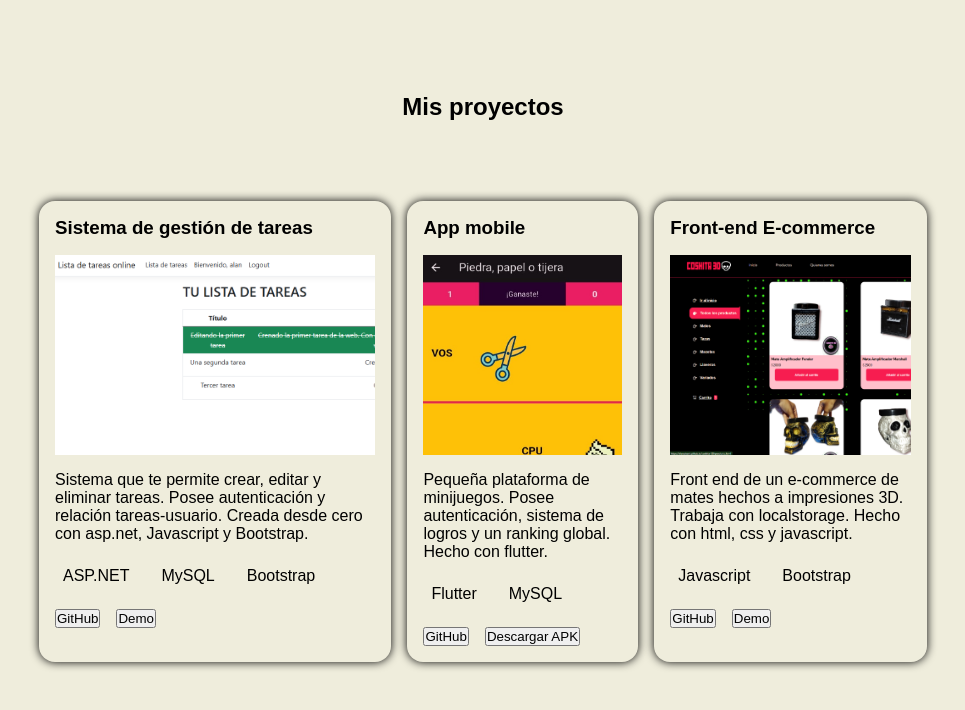
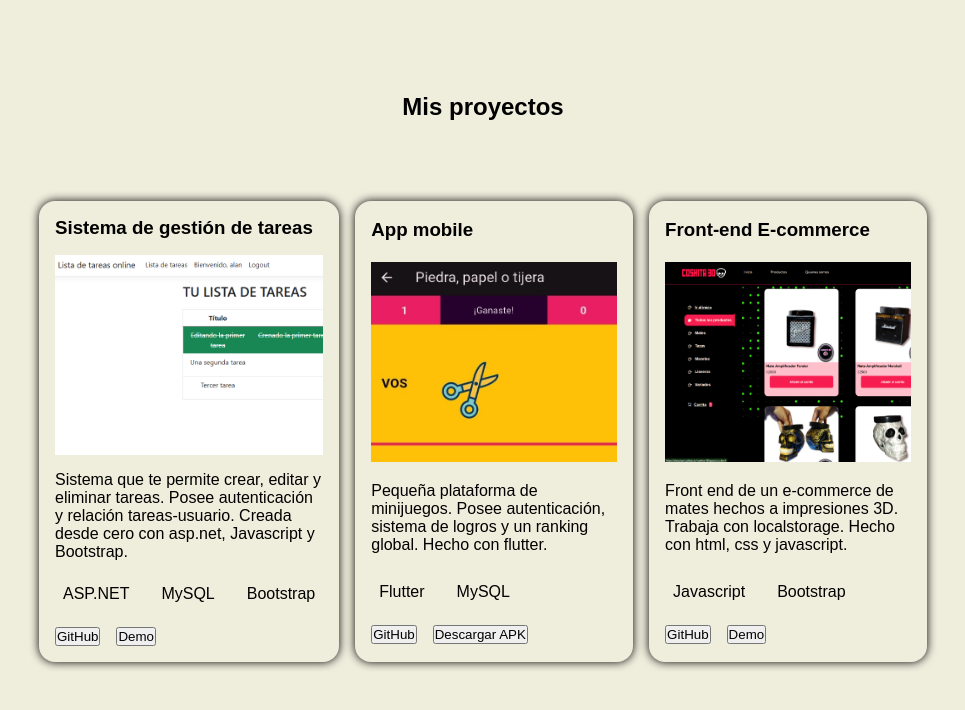
Before and after one commit to alanpisani/portfolio-final, a PHP site: page / in a window 1280 px wide. Shown: the part 1188-1898 px from the top of the page, without its empty margins (157-1122 px from the left). Run offline with PHP 8.4, Linux system fonts and the light colour scheme.

Commit message:
My proyect estructura corregida

```diff
--- a/css/style.css
+++ b/css/style.css
@@ -178,7 +178,7 @@ h2{
 
 .projects{
     display: grid;
-    grid-template-columns: repeat(3, auto);
+    grid-template-columns: repeat(3, 1fr);
     gap:1rem;
 }
 
@@ -186,6 +186,7 @@ h2{
     border-radius: 1rem;
     box-shadow: 0 0 10px black;
     display: flex; flex-direction: column;
+    justify-content: space-around;
     gap: 1rem;
     padding:1rem;
 }
@@ -208,6 +209,13 @@ h2{
     background-image: url("../assets/img/coshita.png");
 }
 
+.projects-item-details{
+    display: fleX;
+    flex-direction: column;
+    gap:1rem;
+}
+
+
 .projects-item-langs ul{
     display: flex;
     gap:1rem;
--- a/index.html
+++ b/index.html
@@ -102,6 +102,7 @@
                         <h3>Sistema de gestión de tareas</h3>
                         <div class="projects-item-img todo-list"></div>
                         <p>Sistema que te permite crear, editar y eliminar tareas. Posee autenticación y relación tareas-usuario. Creada desde cero con asp.net, Javascript y Bootstrap.</p>
+                        <div class="projects-item-details">
                             <div class="projects-item-langs">
                                 <ul>
                                     <li>ASP.NET</li>
@@ -114,10 +115,12 @@
                                 <button>Demo</button>
                             </div>
                         </div>
+                    </div>
                     <div class="projects-item">
                         <h3>App mobile</h3>
                         <div class="projects-item-img app"></div>
                         <p>Pequeña plataforma de minijuegos. Posee autenticación, sistema de logros y un ranking global. Hecho con flutter.</p>
+                        <div class="projects-item-details">
                             <div class="projects-item-langs">
                                 <ul>
                                     <li>Flutter</li>
@@ -129,10 +132,12 @@
                                 <button>Descargar APK</button>
                             </div>
                         </div>
+                    </div>
                     <div class="projects-item">
                         <h3>Front-end E-commerce</h3>
                         <div class="projects-item-img coshita"></div>
                         <p>Front end de un e-commerce de mates hechos a impresiones 3D. Trabaja con localstorage. Hecho con html, css y javascript.</p>
+                        <div class="projects-item-details">
                             <div class="projects-item-langs">
                                 <ul>
                                     <li>Javascript</li>
@@ -146,6 +151,7 @@
                         </div>
                     </div>
                 </div>
+            </div>
         </section>
     </main>
 </body>
```
Lines whose indentation alone changed are shown as unchanged.
